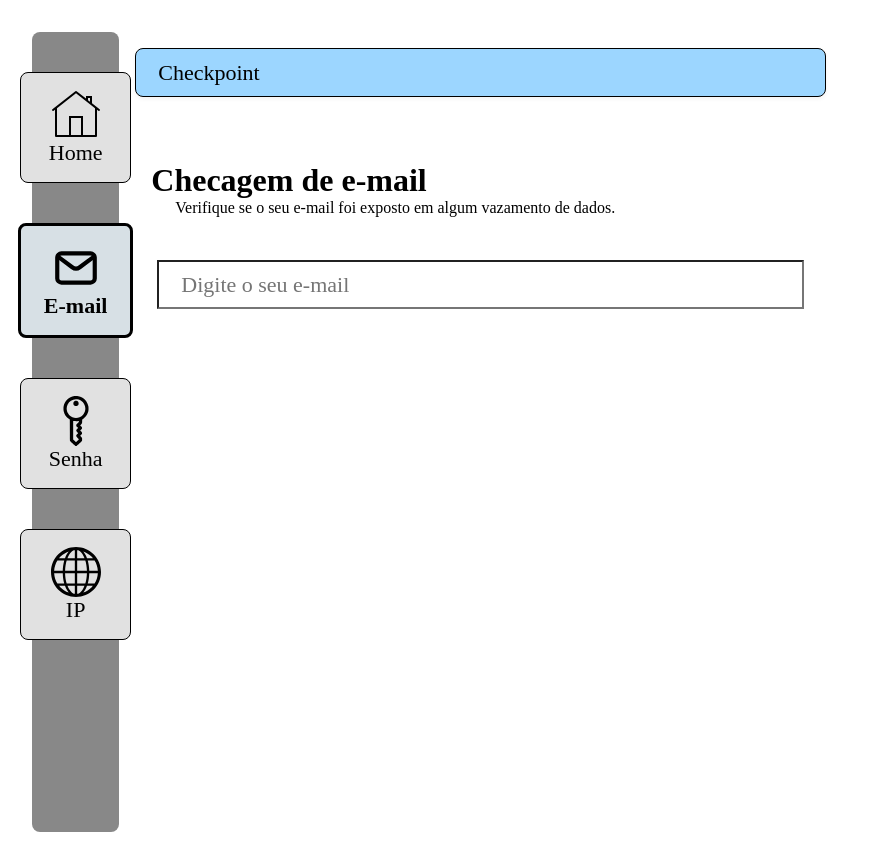
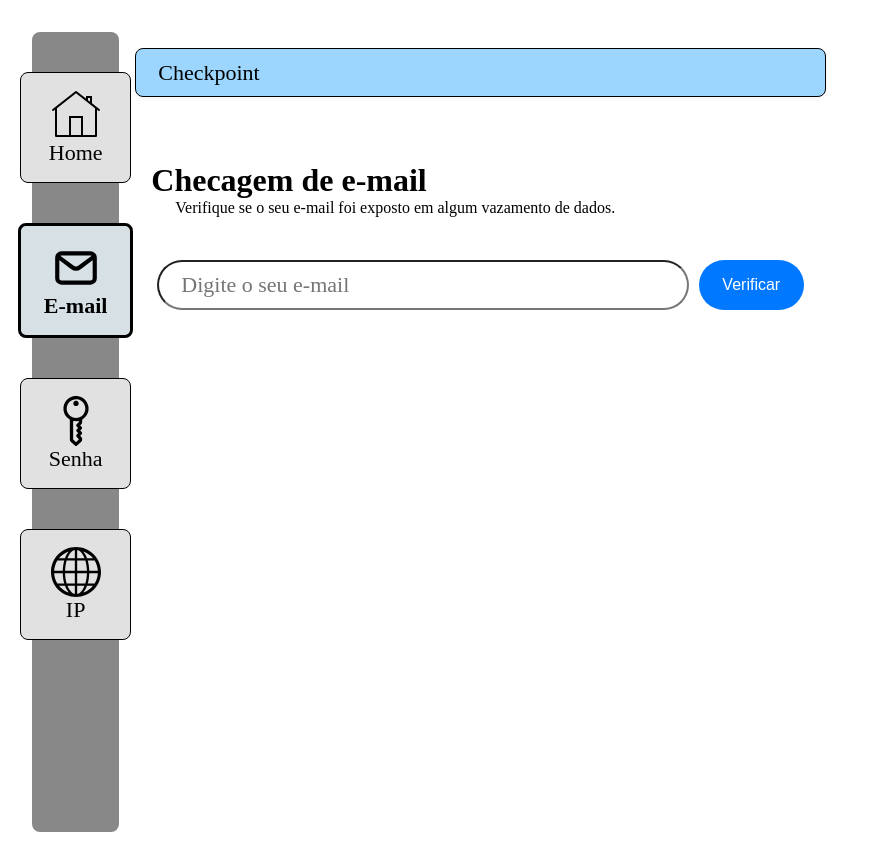
Before and after one commit to GabrielNeugebauer/checkpoint, a React (Vite) app: page / in a window 1280 px wide. Shown: the whole page, without its empty margins (0-871 px from the left). Built offline with nearby package versions, Linux system fonts and the light colour scheme.

Commit message:
Comunicando com a API do haveibeenpwned

```diff
--- a/src/App.jsx
+++ b/src/App.jsx
@@ -2,8 +2,26 @@ import './App.css'
 import Sidebar from './components/Sidebar'
 import Header from './components/Header'
 import SearchBar from './components/SearchBar'
+import { useState, useEffect } from 'react'
 
 function App() {
+  const [email, setEmail] = useState([]);
+
+  async function onSearch(inputEmail) {
+    if (!inputEmail) return;
+
+    try {
+      const response = await fetch(`https://corsproxy.io/?https://haveibeenpwned.com/unifiedsearch/${inputEmail}`); //Para não depender de backend.
+      if (!response.ok) {
+        throw new Error('Network response was not ok');
+      }
+      const data = await response.json();
+      setEmail(data.Breaches || []);
+    } catch (error) {
+      console.error('There was a problem with the fetch operation:', error);
+      setEmail([]);
+    }
+  }
   return (
     <div className="container">
       <Sidebar />
@@ -13,7 +31,21 @@ function App() {
           <h1>Checagem de e-mail</h1>
           <span>&ensp;&ensp;&ensp;Verifique se o seu e-mail foi exposto em algum vazamento de dados.</span>
         </div>
-        <SearchBar termo="e-mail" />
+        <SearchBar termo="e-mail" onSearch={onSearch} />
+        <ul className='email-breach-list'>
+          {email ? email.map((item, index) => (
+            <li key={index} className='email-breach-item'>
+              <h2>{item.Title}</h2>
+              <p><strong>Data do vazamento:</strong> {item.BreachDate}</p>
+              <p><strong>Data da publicação:</strong> {item.AddedDate}</p>
+              <p><strong>Número de contas afetadas:</strong> {item.PwnCount}</p>
+              <p><strong>Descrição:</strong> {item.Description}</p>
+              <p><strong>Dados comprometidos:</strong> {item.DataClasses.join(', ')}</p>
+              <a href={item.Domain} target="_blank" rel="noopener noreferrer">Mais informações</a>
+            </li>
+          )) : <p>Nenhum vazamento encontrado para este e-mail.</p>}
+
+        </ul>
       </div>
     </div>
   )
--- a/src/components/SearchBar/index.jsx
+++ b/src/components/SearchBar/index.jsx
@@ -1,11 +1,12 @@
 import Search from './assets/search.svg'
-import { useState } from 'react'
+import { useEffect, useState } from 'react'
 import './styles.css'
 
 /*O link para a API aberta do haveibeenpwned é https://haveibeenpwned.com/unifiedsearch/{your-email-here}*/
 
-export default function SearchBar({ termo }) {
+export default function SearchBar({ termo, onSearch }) {
   const [searchTerm, setSearchTerm] = useState('');
+
   return (
     <div className="search-bar">
       <input className='search-bar'
@@ -14,6 +15,9 @@ export default function SearchBar({ termo }) {
       value={searchTerm}
       onChange={(e) => setSearchTerm(e.target.value)}
       />
+      <button className='search-button' onClick={() =>onSearch(searchTerm)}>
+        Verificar
+      </button>
     </div>
   )
 }
--- a/src/components/SearchBar/styles.css
+++ b/src/components/SearchBar/styles.css
@@ -2,9 +2,23 @@
     width: 100%;
     color: var(--gray-light);
     padding: .5em 1em;
-    height: 49px;
+    height: 50px;
     font-family: var(--font);
     font-size: 22px;
     background: var(--gray-dark) url('./assets/search.svg') no-repeat 95% center;
-
+    display: flex;
+    flex-direction: row;
+    border-radius: 25px;
 }
+.search-button {
+    background-color: var(--blue-emphasis);
+    color: var(--white);
+    border: none;
+    padding: 10px 20px;
+    font-size: 16px;
+    cursor: pointer;
+    border-radius: 25px;
+    margin-left: 10px;
+    width: 120px;
+    height: 50px;
+}
```
